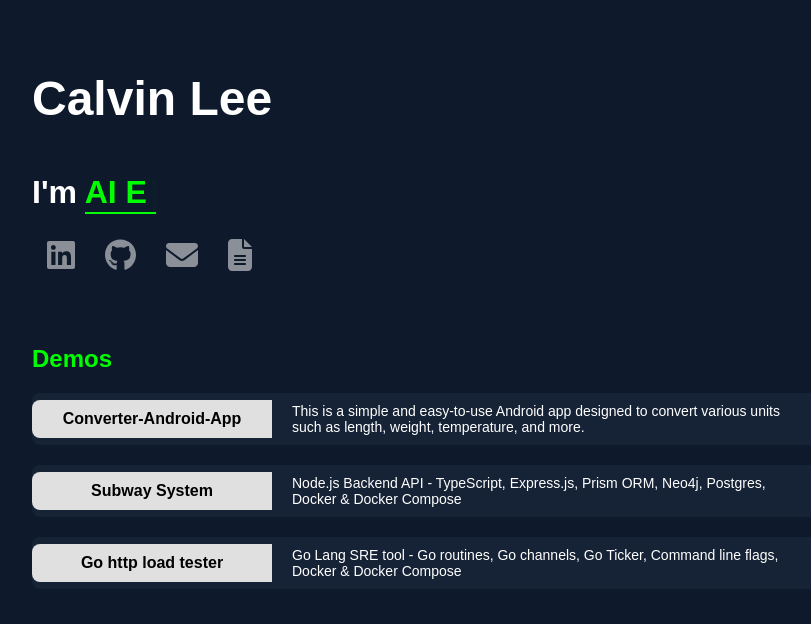
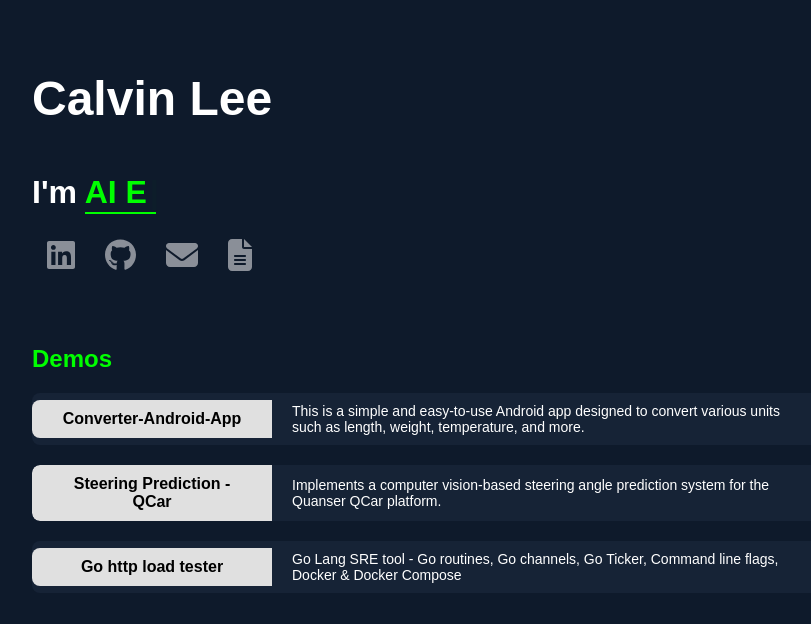
Before and after one commit to calvinlee326/portfolio-website, a React (Create React App) app in the folder frontend/: page / in a window 1280 px wide. Shown: the top 624 px of the page, without its empty margins (208-1019 px from the left). Built offline with nearby package versions, Linux system fonts and the light colour scheme.

Commit message:
update project 2

```diff
--- a/frontend/src/Projects.js
+++ b/frontend/src/Projects.js
@@ -15,10 +15,10 @@ function Projects() {
       </div>
       <div className="project-item">
         <div className="project-title">
-          <a href="https://github.com/your-github/project-2" target="_blank" rel="noopener noreferrer">Subway System</a>
+          <a href="https://github.com/calvinlee326/steering_angle" target="_blank" rel="noopener noreferrer">Steering Prediction - QCar</a>
         </div>
         <div className="project-description">
-          Node.js Backend API - TypeScript, Express.js, Prism ORM, Neo4j, Postgres, Docker & Docker Compose
+          Implements a computer vision-based steering angle prediction system for the Quanser QCar platform.
         </div>
       </div>
       <div className="project-item">
```
